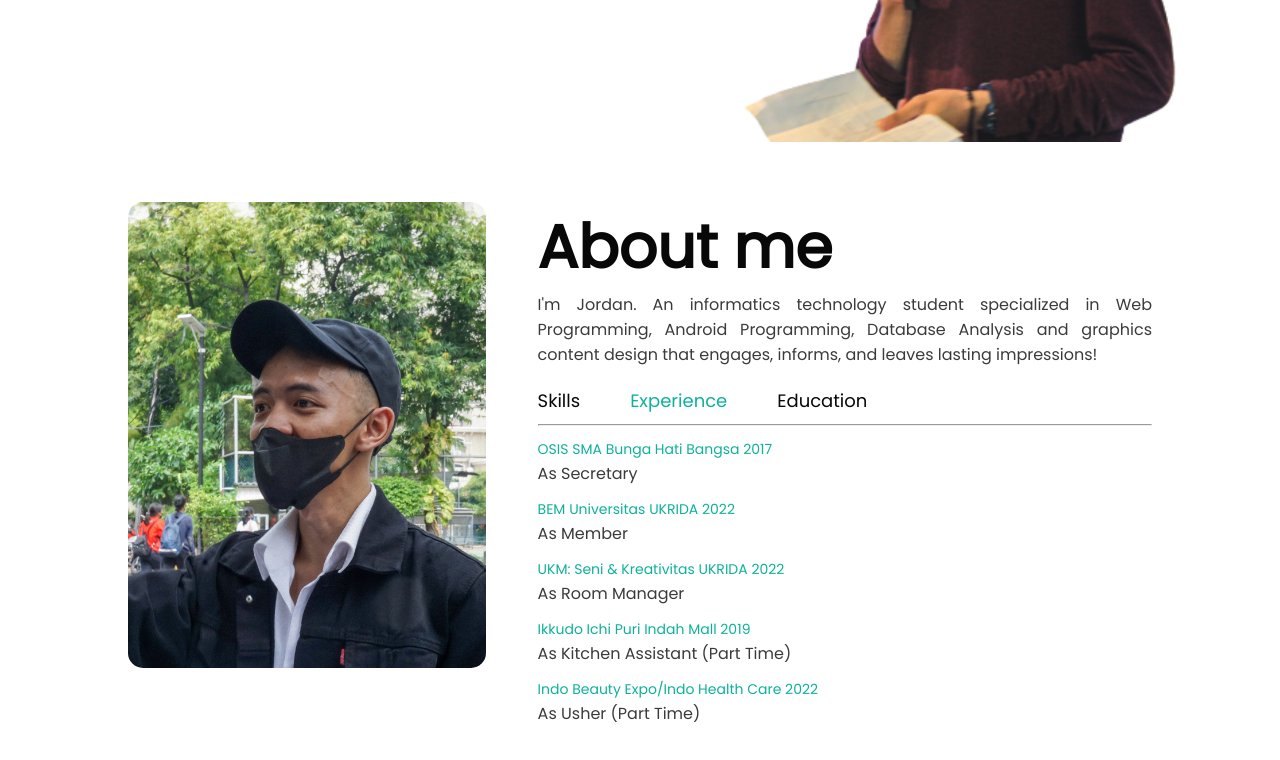
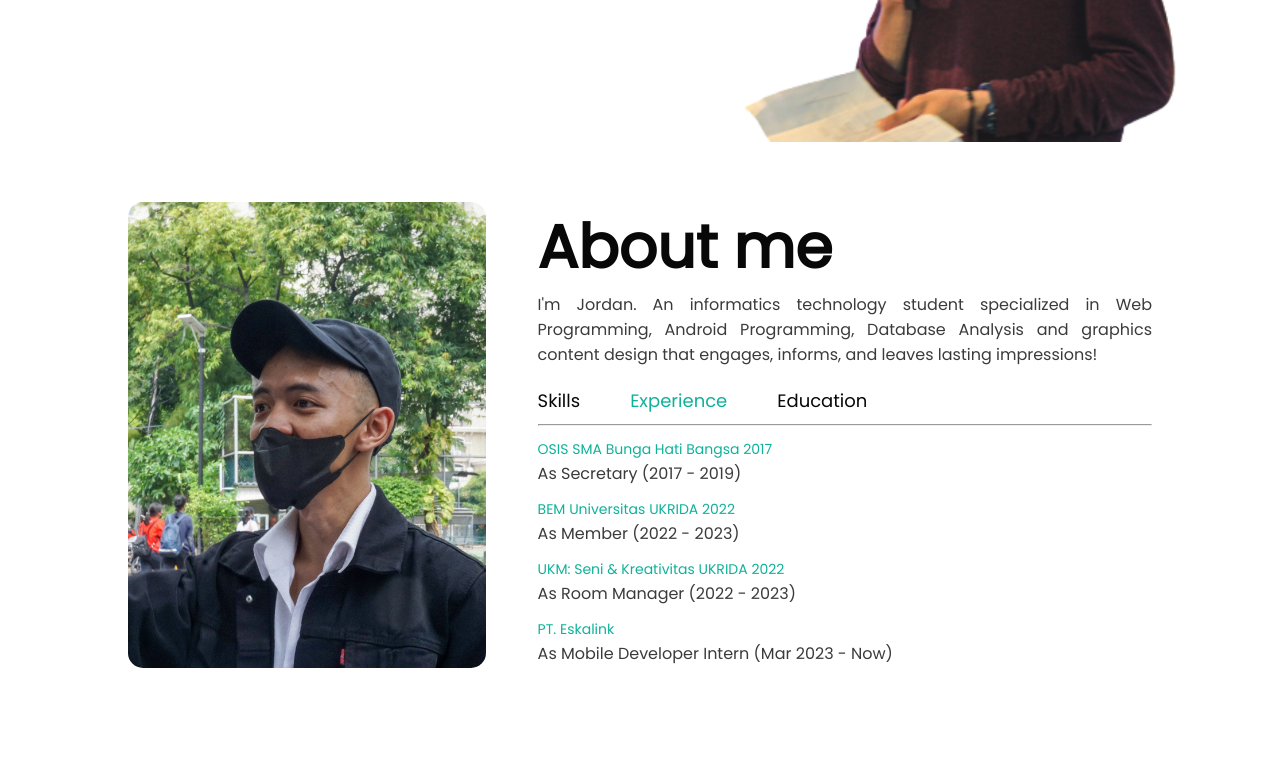
Before and after one commit to jordanyussac/Jordan-s-Portfolio, a plain HTML site: page index.html in a window 1280 px wide. Both pictures are taken after a click on the element "Experience". Shown: the part 658-1418 px from the top of the page. Drawn offline with Linux system fonts and the light colour scheme.

Commit message:
Update index.html

```diff
--- a/index.html
+++ b/index.html
@@ -64,11 +64,12 @@
                     <!-- Experience -->
                     <div class="tab-contents" id="experience">
                         <ul>
-                            <li><span>OSIS SMA Bunga Hati Bangsa 2017</span><br>As Secretary</li>
-                            <li><span>BEM Universitas UKRIDA 2022</span><br>As Member</li>
-                            <li><span>UKM: Seni & Kreativitas UKRIDA 2022</span><br>As Room Manager</li>
-                            <li><span>Ikkudo Ichi Puri Indah Mall 2019</span><br>As Kitchen Assistant (Part Time)</li>
-                            <li><span>Indo Beauty Expo/Indo Health Care 2022</span><br>As Usher (Part Time)</li>
+                            <li><span>OSIS SMA Bunga Hati Bangsa 2017</span><br>As Secretary (2017 - 2019)</li>
+                            <li><span>BEM Universitas UKRIDA 2022</span><br>As Member (2022 - 2023)</li>
+                            <li><span>UKM: Seni & Kreativitas UKRIDA 2022</span><br>As Room Manager (2022 - 2023)</li>
+                            <li><span>PT. Eskalink</span><br>As Mobile Developer Intern (Mar 2023 - Now)</li>
+                            <!-- <li><span>Ikkudo Ichi Puri Indah Mall 2019</span><br>As Kitchen Assistant (Part Time)</li>
+                            <li><span>Indo Beauty Expo/Indo Health Care 2022</span><br>As Usher (Part Time)</li> -->
                         </ul>
                     </div>
                     <!-- Education -->
```
